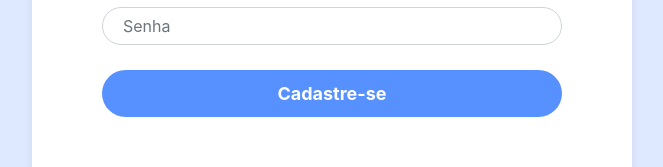
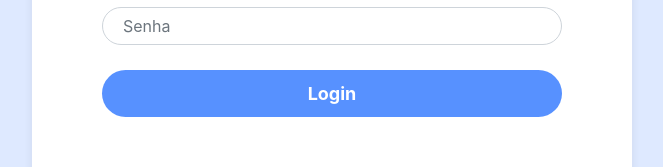
Before and after one commit to VictorLiima/frontEndTesteDocato, an Angular app: page /login in a window 1280 px wide. Shown: the part 306-473 px from the top of the page, without its empty margins (308-971 px from the left). Built offline with nearby package versions, Linux system fonts and the light colour scheme.

Commit message:
botão login

```diff
--- a/src/app/authentication/login/login.component.html
+++ b/src/app/authentication/login/login.component.html
@@ -40,7 +40,7 @@
           type="button"
           class="btn btn-block create-account"
         >
-          Cadastre-se
+          Login
         </button>
       </div>
     </form>
```
